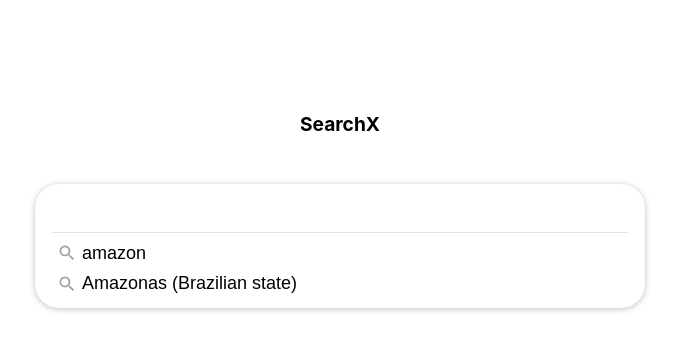
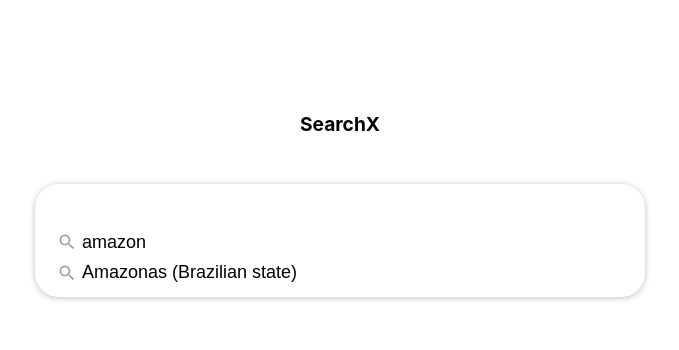
Before and after one commit to yonatanbashan/ezbob-home-test, a React (Create React App) app: page / in a window 1280 px wide. Shown: the top 350 px of the page, without its empty margins (300-979 px from the left). Built offline with nearby package versions, Linux system fonts and the light colour scheme.

Commit message:
Switch to SCSS

```diff
--- a/package.json
+++ b/package.json
@@ -13,6 +13,7 @@
     "react": "^18.2.0",
     "react-dom": "^18.2.0",
     "react-scripts": "5.0.1",
+    "sass": "^1.55.0",
     "typescript": "^4.8.4",
     "web-vitals": "^2.1.4"
   },
--- a/src/components/CompletionsList.css
+++ b/src/components/CompletionsList.scss
@@ -1,7 +1,9 @@
+@import "../styles/constants";
+
 .completionslist-item {
-  font-size: 18px;
+  font-size: $autocomplete-text-size;
   width: 100%;
-  height: 24px;
+  height: $item-size;
   text-align: left;
   padding: 0.2rem 0;
   display: flex;
@@ -16,6 +18,6 @@
 
 .completionslist-separator {
   margin: 5px 0;
-  border-top: 1px solid #dfe1e5;
+  border-top: 1px solid $border-color;
   width: 100%;
 }
--- a/src/components/CompletionsList.tsx
+++ b/src/components/CompletionsList.tsx
@@ -1,6 +1,6 @@
 import React from "react";
 import { SearchResult } from "../types";
-import "./CompletionsList.css";
+import "./CompletionsList.scss";
 import SearchIcon from "./path/SearchIcon";
 
 type CompletionsListProps = {
@@ -17,7 +17,7 @@
   }
   return (
     <>
-      <div className="completionslist-separator"></div>
+      <div className="separator"></div>
       {items &&
         items.map((item, i) => {
           return (
--- a/src/components/Container.tsx
+++ b/src/components/Container.tsx
@@ -1,5 +1,5 @@
 import React from "react";
-import "./Container.css";
+import "./Container.scss";
 
 function Container(props: { children: React.ReactNode }) {
   const { children } = props;
--- a/src/components/SearchBox.css
+++ b/src/components/SearchBox.scss
@@ -1,8 +1,10 @@
+@import "../styles/constants";
+
 .searchbox-input {
   outline: none;
   border: none;
   height: 32px;
-  font-size: 18px;
+  font-size: $autocomplete-text-size;
 }
 
 .searchbox-container {
@@ -12,7 +14,7 @@
   padding: 0.5rem 1rem;
   font-family: Arial, Helvetica, sans-serif;
   border-radius: 24px;
-  border: 1px solid #dfe1e5;
+  border: 1px solid $border-color;
   outline: none;
   width: 45%;
 }
--- a/src/components/SearchBox.tsx
+++ b/src/components/SearchBox.tsx
@@ -2,7 +2,7 @@
 import SearchServiceClient from "../services/SearchServiceClient";
 import { SearchResult } from "../types";
 import CompletionsList from "./CompletionsList";
-import "./SearchBox.css";
+import "./SearchBox.scss";
 
 function SearchBox() {
   const searchService = useRef(SearchServiceClient());
--- /dev/null
+++ b/src/styles/constants.scss
@@ -0,0 +1,3 @@
+$item-size: 24px;
+$autocomplete-text-size: 18px;
+$border-color: #dfe1e5;
```
Also changed, not shown: src/components/Container.scss (renamed from src/components/Container.css), src/components/ResultsList.css (deleted), src/components/ResultsList.scss (added), 1 other file (tests, documents, lock files or other folders).
